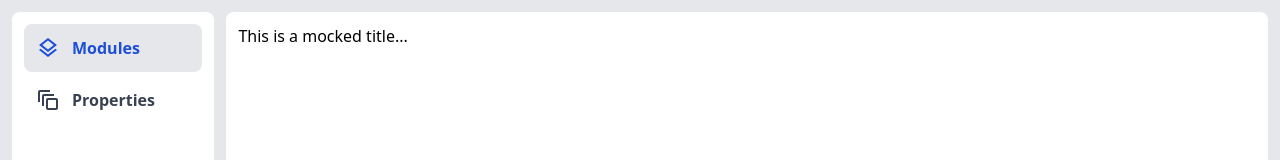
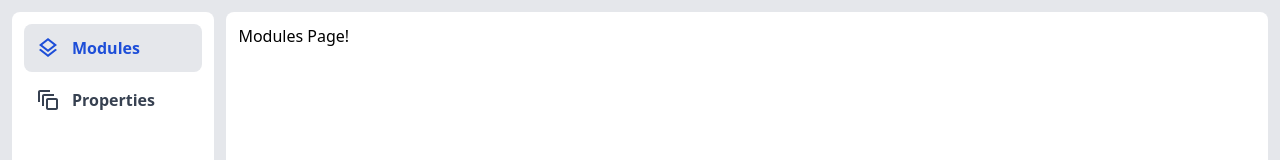
Before and after one commit to Zalaya/configuration-service, a React (Vite) app: page /modules in a window 1280 px wide. Shown: the top 160 px of the page. Built offline with nearby package versions, Linux system fonts and the light colour scheme.

Commit message:
refactor(structure): remove the mocked html data and containers and remove the imports

```diff
--- a/src/mocks/MockContainer.tsx
+++ /dev/null
@@ -1,15 +0,0 @@
-import { ReactNode } from "react";
-
-interface MockContainerProps {
-  children: ReactNode;
-};
-
-const MockContainer = ({ children }: MockContainerProps) => {
-  return (
-    <div>
-      {children}
-    </div>
-  )
-};
-
-export default MockContainer;
--- a/src/mocks/MockParagraph.tsx
+++ /dev/null
@@ -1,9 +0,0 @@
-interface MockParagraphProps {
-  text?: string;
-};
-
-const MockParagraph = ({ text = "This is a mocked paragraph..." }: MockParagraphProps) => {
-  return <p>{text}</p>;
-};
-
-export default MockParagraph;
--- a/src/mocks/MockSubtitle.tsx
+++ /dev/null
@@ -1,9 +0,0 @@
-interface MockSubtitleProps {
-  text?: string;
-};
-
-const MockSubtitle = ({ text = "This is a mocked subtitle..." }: MockSubtitleProps) => {
-  return <h2>{text}</h2>;
-};
-
-export default MockSubtitle;
--- a/src/mocks/MockTitle.tsx
+++ /dev/null
@@ -1,9 +0,0 @@
-interface MockTitleProps {
-  text?: string;
-};
-
-const MockTitle = ({ text = "This is a mocked title..." }: MockTitleProps) => {
-  return <h1>{text}</h1>;
-};
-
-export default MockTitle;
--- a/src/pages/Modules/index.tsx
+++ b/src/pages/Modules/index.tsx
@@ -1,12 +1,5 @@
-import MockContainer from "@/mocks/MockContainer";
-import MockTitle from "@/mocks/MockTitle";
-
 const Modules = () => {
-  return (
-    <MockContainer>
-      <MockTitle />
-    </MockContainer>
-  );
+  return <h1>Modules Page!</h1>;
 };
 
 export default Modules;
--- a/src/pages/Properties/index.tsx
+++ b/src/pages/Properties/index.tsx
@@ -1,12 +1,5 @@
-import MockContainer from "@/mocks/MockContainer";
-import MockTitle from "@/mocks/MockTitle";
-
 const Properties = () => {
-  return (
-    <MockContainer>
-      <MockTitle />
-    </MockContainer>
-  );
+  return <h1>Properties Page!</h1>;
 };
 
 export default Properties;
--- a/src/pages/Settings/index.tsx
+++ b/src/pages/Settings/index.tsx
@@ -1,12 +1,5 @@
-import MockContainer from "@/mocks/MockContainer";
-import MockTitle from "@/mocks/MockTitle";
-
 const Settings = () => {
-  return (
-    <MockContainer>
-      <MockTitle />
-    </MockContainer>
-  );
+  return <h1>Settings Page!</h1>;
 };
 
 export default Settings;
```
